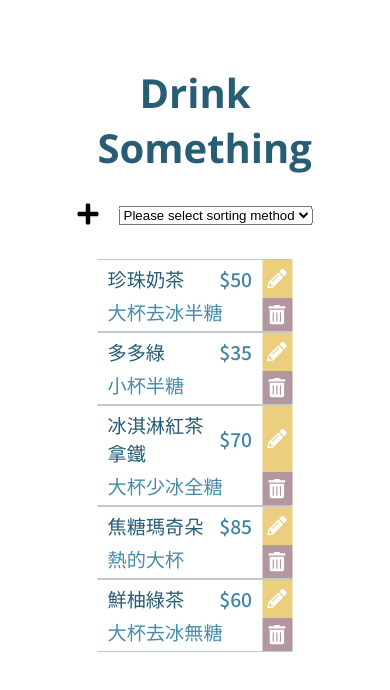
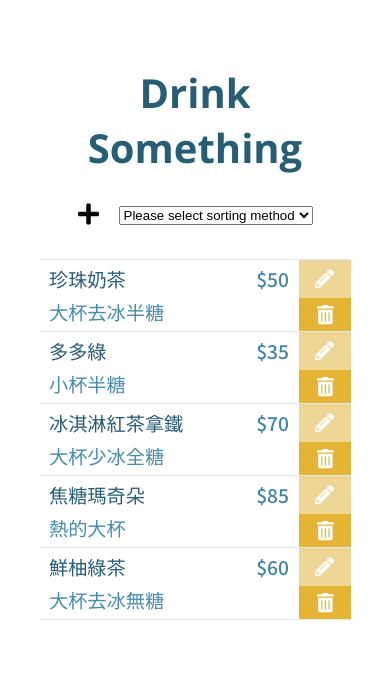
Before and after one commit to DawsonChang/drink-something, a Vue app: page / in a window 390 px wide. Shown: the top 690 px of the page. Built offline with nearby package versions, Linux system fonts and the light colour scheme.

Commit message:
change color of buttons

```diff
--- a/src/App.vue
+++ b/src/App.vue
@@ -136,4 +136,10 @@ export default {
     margin-top: 30px;
 }
 
+@media only screen and (max-width: 600px) {
+    .app {
+        width: 80%;
+    }
+}
+
 </style>
--- a/src/components/Card.vue
+++ b/src/components/Card.vue
@@ -1,5 +1,5 @@
 <template>
-  <div class='card'>
+  <div class='card' :style='firstStyle'>
     <div class='grid-item name'><div>{{ order.name }}</div></div>
     <div class='grid-item price'><div>${{ order.price }}</div></div>
     <div class='grid-item notes'><div>{{ order.notes }}</div></div>
@@ -21,9 +21,15 @@ export default {
     name: 'Card',
     props: {
         order: Object,
-        handleOpenModal: Function
+        handleOpenModal: Function,
+        firstOrderId: Number
+    },
+    computed: {
+        // 如果不是第一個元素，則隱藏 border-top
+        firstStyle() {
+            return this.order.id !== this.firstOrderId ? 'border-top: none' : ''
+        }
     }
-
 }
 </script>
 
@@ -35,10 +41,9 @@ export default {
     grid-template-rows: auto;
     grid-template-areas: "name name name name price edit"
                          "notes notes notes notes notes delete";
-    border: 0.5px solid #becacf;
+    border: 0.5px solid #ddeaf0;
     border-right: none;
     border-left: none;
-    // border-radius: 5px;
     font-family: 'Noto Sans TC', sans-serif;
 }
 
@@ -74,7 +79,7 @@ export default {
   }
 }
 .edit {
-    background-color: #ebce7e;
+    background-color: #ecd595;
     grid-area: edit;
     div {
       justify-content: center;
@@ -82,7 +87,7 @@ export default {
     }
 }
 .delete {
-    background-color: #b3979f;
+    background-color: #e4b534;
     grid-area: delete;
     div {
       justify-content: center;
--- a/src/components/List.vue
+++ b/src/components/List.vue
@@ -1,7 +1,9 @@
 <template>
   <div>
     <div v-for="order in displayOrders" :key='order.id'>
-        <Card :order='order' :handleOpenModal='handleOpenModal' />
+        <Card :order='order'
+              :firstOrderId='displayOrders.length === 0 ? 0 : displayOrders[0].id'
+              :handleOpenModal='handleOpenModal' />
     </div>
   </div>
 </template>
--- a/src/components/Modal.vue
+++ b/src/components/Modal.vue
@@ -149,6 +149,12 @@ export default {
   box-shadow: 0 4px 8px 0 rgba(0,0,0,0.2),0 6px 20px 0 rgba(0,0,0,0.19);
 }
 
+@media only screen and (max-width: 600px) {
+    .modal-content {
+        width: 90%;
+    }
+}
+
 /* The Close Button */
 .close {
   color: white;
```
